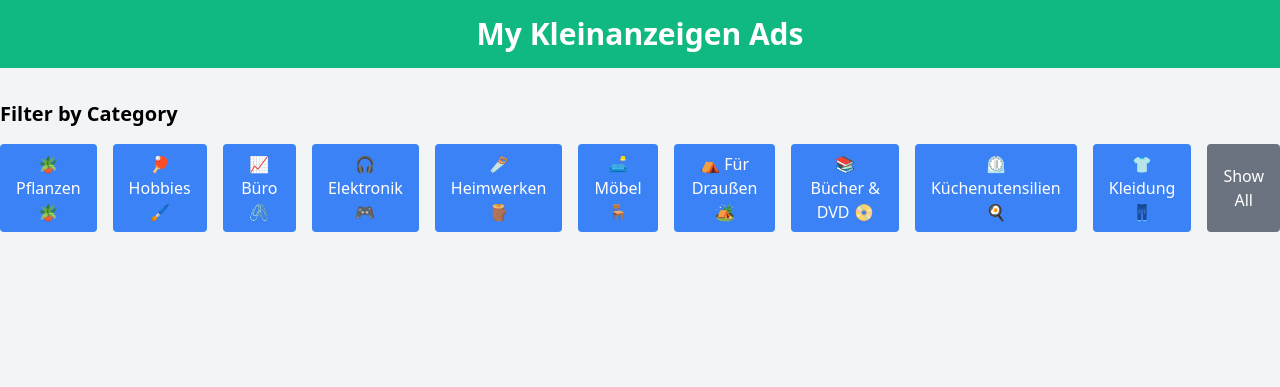
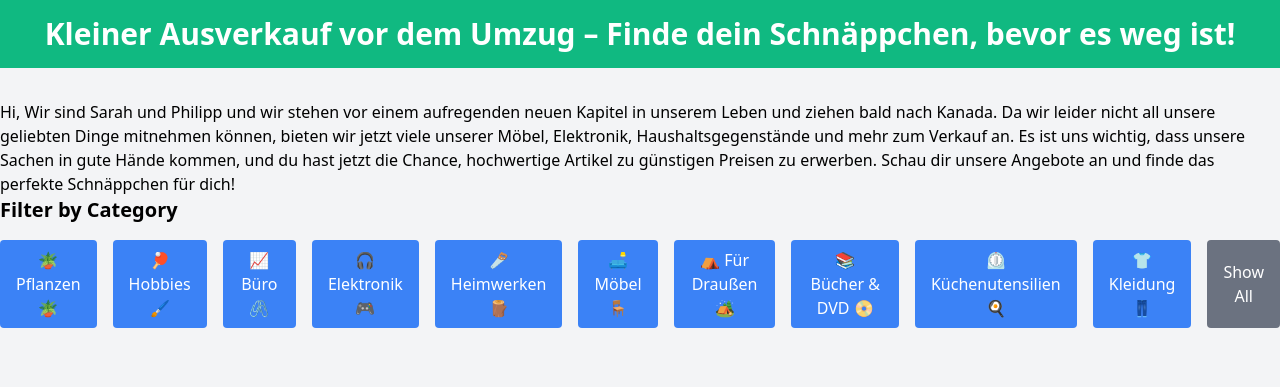
Before and after one commit to DiesDasJenes/garage-sale, a website: page index.html in a window 1280 px wide. Drawn offline with nearby package versions, Linux system fonts and the light colour scheme; no server answers.

Commit message:
Updated text and fixed issue

```diff
--- a/index.html
+++ b/index.html
@@ -11,11 +11,15 @@
 
     <!-- Header -->
     <header class="bg-green-500 text-white p-4 text-center">
-        <h1 class="text-3xl font-bold">My Kleinanzeigen Ads</h1>
+        <h1 class="text-3xl font-bold">Kleiner Ausverkauf vor dem Umzug – Finde dein Schnäppchen, bevor es weg ist!</h1>
     </header>
 
     <!-- Main Content -->
     <div class="container mx-auto py-8">
+        Hi,
+        Wir sind Sarah und Philipp und wir stehen vor einem aufregenden neuen Kapitel in unserem Leben und ziehen bald nach Kanada. Da wir leider nicht all unsere geliebten Dinge mitnehmen können, bieten wir jetzt viele unserer Möbel, Elektronik, Haushaltsgegenstände und mehr zum Verkauf an.
+
+        Es ist uns wichtig, dass unsere Sachen in gute Hände kommen, und du hast jetzt die Chance, hochwertige Artikel zu günstigen Preisen zu erwerben. Schau dir unsere Angebote an und finde das perfekte Schnäppchen für dich!
         <!-- Category Filter Buttons -->
         <div class="mb-6">
             <h2 class="text-xl font-semibold mb-4">Filter by Category</h2>
```
